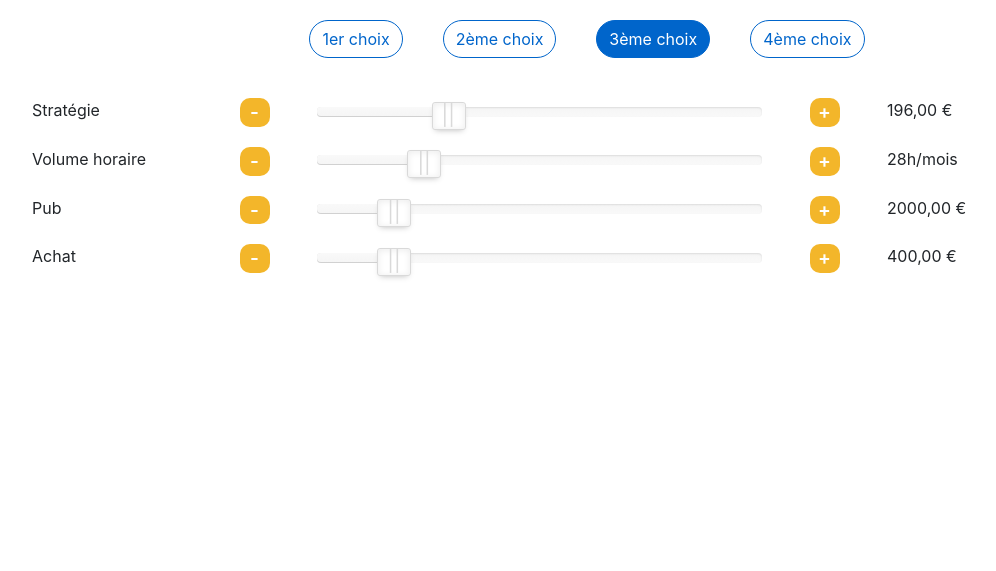
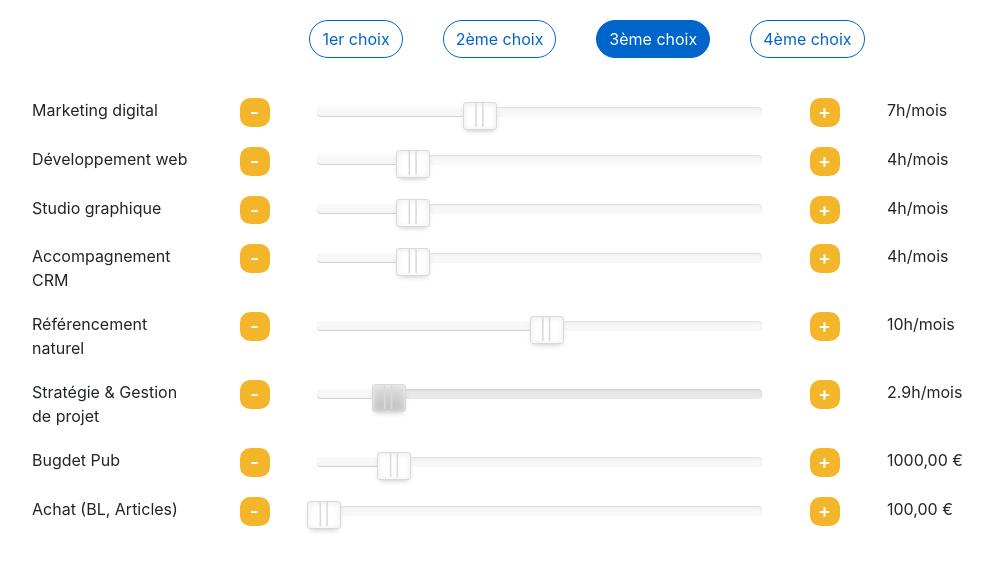
Before and after one commit to orbiteo/config_tarifs, a PHP site: page / in a window 1280 px wide. Shown: the top 571 px of the page, without its empty margins (53-1049 px from the left). Run offline with PHP 8.4, Linux system fonts and the light colour scheme; some libraries are stand-ins or nearby versions.

Commit message:
Modif variables et calculs

```diff
--- a/assets/functions.js
+++ b/assets/functions.js
@@ -1,88 +1,125 @@
-	var slider1 = $("#variable1");
-	slider1.slider();
-	var slider2 = $("#variable2");
-	slider2.slider();
-	var slider3 = $("#variable3");
-	slider3.slider();
-	var slider4 = $("#variable4");
-	slider4.slider();
+	var slider = {};
+	for(var a=1; a<=9 ; a++) {
+		slider[a] = $("#variable"+a);
+		slider[a].slider();
+	}
 
-	slider1.on('change', function() {
+	slider[1].on('change', function() {
 		var valeur = $(this).slider('getValue');
 		$('.var1donnee').html(valeur);
 		var arrondie = Math.round((valeur/0.1)/70);
 		$('.var2donnee').html(arrondie);
-		slider2.slider('setValue', arrondie);
+		slider[2].slider('setValue', arrondie);
 	});
 
-	slider2.on('change', function() {
-		var valeur = $(this).slider('getValue');
-		$('.var2donnee').html(valeur);
-		var arrondie = Math.round((valeur*70)*0.1);
-		$('.var1donnee').html(arrondie);
-		slider1.slider('setValue', arrondie);
-	});
-
-	slider3.on('change', function() {
+	slider[3].on('change', function() {
 		var valeur = $(this).slider('getValue');
 		$('.var3donnee').html(valeur);
 		var arrondie = Math.round(valeur*0.2);
 		$('.var4donnee').html(arrondie);
-		slider4.slider('setValue', arrondie);
+		slider[4].slider('setValue', arrondie);
 	});
 
-	slider4.on('change', function() {
+	slider[4].on('change', function() {
 		var valeur = $(this).slider('getValue');
 		$('.var4donnee').html(valeur);
 		var arrondie = Math.round(valeur/0.2);
 		$('.var3donnee').html(arrondie);
-		slider3.slider('setValue', arrondie);
+		slider[3].slider('setValue', arrondie);
 	});
+
+	slider[5].on('change', function() {
+		var valeur = $(this).slider('getValue');
+		$(".var5donnee").html(valeur);
+		totalTechCrea();
+	});
+	slider[6].on('change', function() {
+		var valeur = $(this).slider('getValue');
+		$(".var6donnee").html(valeur);
+		totalTechCrea();
+	});
+	slider[7].on('change', function() {
+		var valeur = $(this).slider('getValue');
+		$(".var7donnee").html(valeur);
+		totalTechCrea();
+	});
+	slider[8].on('change', function() {
+		var valeur = $(this).slider('getValue');
+		$(".var8donnee").html(valeur);
+		totalTechCrea();
+	});
+	slider[9].on('change', function() {
+		var valeur = $(this).slider('getValue');
+		$(".var9donnee").html(valeur);
+		totalTechCrea();
+	});
+
+
 
 	$('.minus').on('click', function() {
 		addOrRemove('remove', $(this));
+		totalTechCrea();
 	});
 	$('.plus').on('click', function() {
 		addOrRemove('add', $(this));
+		totalTechCrea();
 	});
 
 	$('#first').on('click', function() {
 		changeButtons($(this));
-		setValues(49, 7, 500, 100);
+		setValues(0.6, 0, 0, 2, 0, 1, 1, 2);
 	});
 	$('#second').on('click', function() {
 		changeButtons($(this));
-		setValues(98, 14, 1000, 200);
+		setValues(1.2, 1000, 100, 4, 0, 2, 2, 4);
 	});
 	$('#third').on('click', function() {
 		changeButtons($(this));
-		setValues(196, 28, 2000, 400);
+		setValues(2.9, 1000, 100, 10, 4, 4, 4, 7);
 	});
 	$('#fourth').on('click', function() {
 		changeButtons($(this));
-		setValues(392, 56, 3000, 600);
+		setValues(3.6, 2000, 200, 14, 4, 4, 4, 10);
 	});
 
+	function totalTechCrea() { //Calcul du temps "stratégie & gestion"
+		var total = 0;
+		for(var a=5 ; a<10 ; a++) {
+			total += slider[a].slider('getValue');
+		}
+		var nouvelleVar1 = total*0.1;
+		slider[1].slider('setValue', nouvelleVar1);
+		var arrondie = nouvelleVar1.toFixed(1);
+		$('.var1donnee').html(arrondie);
+	}
 
-	function changeButtons(selector) {
+	function changeButtons(selector) { // Apparence boutons haut de page
 		selector.css('background-color', '#0065CB');
 		selector.css('color', '#fff');
 		selector.siblings().css('background-color', '#fff');
 		selector.siblings().css('color', '#0065CB');
 	}
 
-	function setValues(valeur1, valeur2, valeur3, valeur4) {
-		slider1.slider('setValue', valeur1);
-		slider2.slider('setValue', valeur2);
-		slider3.slider('setValue', valeur3);
-		slider4.slider('setValue', valeur4);
+	function setValues(valeur1, valeur3, valeur4, valeur5, valeur6, valeur7, valeur8, valeur9 ) { // Valeurs auto suivant formule choisie
+		slider[1].slider('setValue', valeur1);
+		slider[3].slider('setValue', valeur3);
+		slider[4].slider('setValue', valeur4);
+		slider[5].slider('setValue', valeur5);
+		slider[6].slider('setValue', valeur6);
+		slider[7].slider('setValue', valeur7);
+		slider[8].slider('setValue', valeur8);
+		slider[9].slider('setValue', valeur9);
 		$('.var1donnee').html(valeur1);
-		$('.var2donnee').html(valeur2);
 		$('.var3donnee').html(valeur3);
 		$('.var4donnee').html(valeur4);
+		$('.var5donnee').html(valeur5);
+		$('.var6donnee').html(valeur6);
+		$('.var7donnee').html(valeur7);
+		$('.var8donnee').html(valeur8);
+		$('.var9donnee').html(valeur9);
 	}
 
-	function addOrRemove(symbole, selector) {
+	function addOrRemove(symbole, selector) { // Modifs valeurs si + ou - cliqué
 		var nouvelleValeur;
 		var input = selector.parents('.slideOptions').children().children('.col-lg-5').children('input');
 		var valeur1 = input.slider('getValue');
@@ -102,18 +139,14 @@
 		if(input.prop('id') == 'variable1') {
 			var arrondie = Math.round((nouvelleValeur/0.1)/70);
 			$('.var2donnee').html(arrondie);
-			slider2.slider('setValue', arrondie);
-		} else if(input.prop('id') == 'variable2') {
-			var arrondie = Math.round((nouvelleValeur*70)*0.1);
-			$('.var1donnee').html(arrondie);
-			slider1.slider('setValue', arrondie);
+			slider[2].slider('setValue', arrondie);
 		} else if(input.prop('id') == 'variable3') {
 			var arrondie = Math.round(nouvelleValeur*0.2);
 			$('.var4donnee').html(arrondie);
-			slider4.slider('setValue', arrondie);
+			slider[4].slider('setValue', arrondie);
 		} else if(input.prop('id') == 'variable4') {
 			var arrondie = Math.round(nouvelleValeur/0.2);
 			$('.var3donnee').html(arrondie);
-			slider3.slider('setValue', arrondie);
+			slider[3].slider('setValue', arrondie);
 		}
 	}
--- a/index.php
+++ b/index.php
@@ -20,14 +20,59 @@
 
 		<div class="slideOptions">
 			<div class="row">
-				<div class="col-lg-2">Stratégie</div>
+				<div class="col-lg-2">Marketing digital</div>
 				<div class="col-lg-1 text-center minus"><a href="#" class="symbol"> - </a></div>
-				<div class="col-lg-5"><input id="variable1" data-slider-id='ex1Slider' type="text" data-slider-min="0" data-slider-max="700" data-slider-step="10" data-slider-value="196" data-slider-handle="custom"/></div>
+				<div class="col-lg-5"><input id="variable9" data-slider-id='ex9Slider' type="text" data-slider-min="0" data-slider-max="20" data-slider-step="1" data-slider-value="7" data-slider-handle="custom"/></div>
 				<div class="col-lg-1 text-center plus"><a href="#" class="symbol"> + </a></div>
-				<div class="col-lg-3 valeur"><span class="var1donnee">196</span>,00 €</div>
+				<div class="col-lg-3 valeur"><span class="var9donnee">7</span>h/mois</div>
 			</div>
 		</div>
 		<div class="slideOptions">
+			<div class="row">
+				<div class="col-lg-2">Développement web</div>
+				<div class="col-lg-1 text-center minus"><a href="#" class="symbol"> - </a></div>
+				<div class="col-lg-5"><input id="variable8" data-slider-id='ex8Slider' type="text" data-slider-min="0" data-slider-max="20" data-slider-step="1" data-slider-value="4" data-slider-handle="custom"/></div>
+				<div class="col-lg-1 text-center plus"><a href="#" class="symbol"> + </a></div>
+				<div class="col-lg-3 valeur"><span class="var8donnee">4</span>h/mois</div>
+			</div>
+		</div>
+		<div class="slideOptions">
+			<div class="row">
+				<div class="col-lg-2">Studio graphique</div>
+				<div class="col-lg-1 text-center minus"><a href="#" class="symbol"> - </a></div>
+				<div class="col-lg-5"><input id="variable7" data-slider-id='ex7Slider' type="text" data-slider-min="0" data-slider-max="20" data-slider-step="1" data-slider-value="4" data-slider-handle="custom"/></div>
+				<div class="col-lg-1 text-center plus"><a href="#" class="symbol"> + </a></div>
+				<div class="col-lg-3 valeur"><span class="var7donnee">4</span>h/mois</div>
+			</div>
+		</div>
+		<div class="slideOptions">
+			<div class="row">
+				<div class="col-lg-2">Accompagnement CRM</div>
+				<div class="col-lg-1 text-center minus"><a href="#" class="symbol"> - </a></div>
+				<div class="col-lg-5"><input id="variable6" data-slider-id='ex6Slider' type="text" data-slider-min="0" data-slider-max="20" data-slider-step="1" data-slider-value="4" data-slider-handle="custom"/></div>
+				<div class="col-lg-1 text-center plus"><a href="#" class="symbol"> + </a></div>
+				<div class="col-lg-3 valeur"><span class="var6donnee">4</span>h/mois</div>
+			</div>
+		</div>
+		<div class="slideOptions">
+			<div class="row">
+				<div class="col-lg-2">Référencement naturel</div>
+				<div class="col-lg-1 text-center minus"><a href="#" class="symbol"> - </a></div>
+				<div class="col-lg-5"><input id="variable5" data-slider-id='ex5Slider' type="text" data-slider-min="0" data-slider-max="20" data-slider-step="1" data-slider-value="10" data-slider-handle="custom"/></div>
+				<div class="col-lg-1 text-center plus"><a href="#" class="symbol"> + </a></div>
+				<div class="col-lg-3 valeur"><span class="var5donnee">10</span>h/mois</div>
+			</div>
+		</div>
+		<div class="slideOptions">
+			<div class="row">
+				<div class="col-lg-2">Stratégie & Gestion de projet</div>
+				<div class="col-lg-1 text-center minus"><a href="#" class="symbol"> - </a></div>
+				<div class="col-lg-5"><input id="variable1" data-slider-id='ex1Slider' type="text" data-slider-min="0" data-slider-max="20" data-slider-step="0.1" data-slider-value="2.9" data-slider-handle="custom" data-slider-enabled="false"/></div>
+				<div class="col-lg-1 text-center plus"><a href="#" class="symbol"> + </a></div>
+				<div class="col-lg-3 valeur"><span class="var1donnee">2.9</span>h/mois</div>
+			</div>
+		</div>
+		<!-- <div class="slideOptions">
 			<div class="row">
 				<div class="col-lg-2">Volume horaire</div>
 				<div class="col-lg-1 text-center minus"><a href="#" class="symbol"> - </a></div>
@@ -35,23 +80,23 @@
 				<div class="col-lg-1 text-center plus"><a href="#" class="symbol"> + </a></div>
 				<div class="col-lg-3 valeur"><span class="var2donnee">28</span>h/mois</div>
 			</div>
-		</div>
+		</div> -->
 		<div class="slideOptions">
 			<div class="row">
-				<div class="col-lg-2">Pub</div>
+				<div class="col-lg-2">Bugdet Pub</div>
 				<div class="col-lg-1 text-center minus"><a href="#" class="symbol"> - </a></div>
 				<div class="col-lg-5"><input id="variable3" data-slider-id='ex3Slider' type="text" data-slider-min="500" data-slider-max="10000" data-slider-step="100" data-slider-value="2000" data-slider-handle="custom"/></div>
 				<div class="col-lg-1 text-center plus"><a href="#" class="symbol"> + </a></div>
-				<div class="col-lg-3 valeur"><span class="var3donnee">2000</span>,00 €</div>
+				<div class="col-lg-3 valeur"><span class="var3donnee">1000</span>,00 €</div>
 			</div>
 		</div>
 		<div class="slideOptions">
 			<div class="row">
-				<div class="col-lg-2">Achat</div>
+				<div class="col-lg-2">Achat (BL, Articles)</div>
 				<div class="col-lg-1 text-center minus"><a href="#" class="symbol"> - </a></div>
-				<div class="col-lg-5"><input id="variable4" data-slider-id='ex4Slider' type="text" data-slider-min="100" data-slider-max="2000" data-slider-step="1" data-slider-value="400" data-slider-handle="custom"/></div>
+				<div class="col-lg-5"><input id="variable4" data-slider-id='ex4Slider' type="text" data-slider-min="100" data-slider-max="2000" data-slider-step="1" data-slider-value="100" data-slider-handle="custom"/></div>
 				<div class="col-lg-1 text-center plus"><a href="#" class="symbol"> + </a></div>
-				<div class="col-lg-3 valeur"><span class="var4donnee">400</span>,00 €</div>
+				<div class="col-lg-3 valeur"><span class="var4donnee">100</span>,00 €</div>
 			</div>
 		</div>
 	</div>
```
